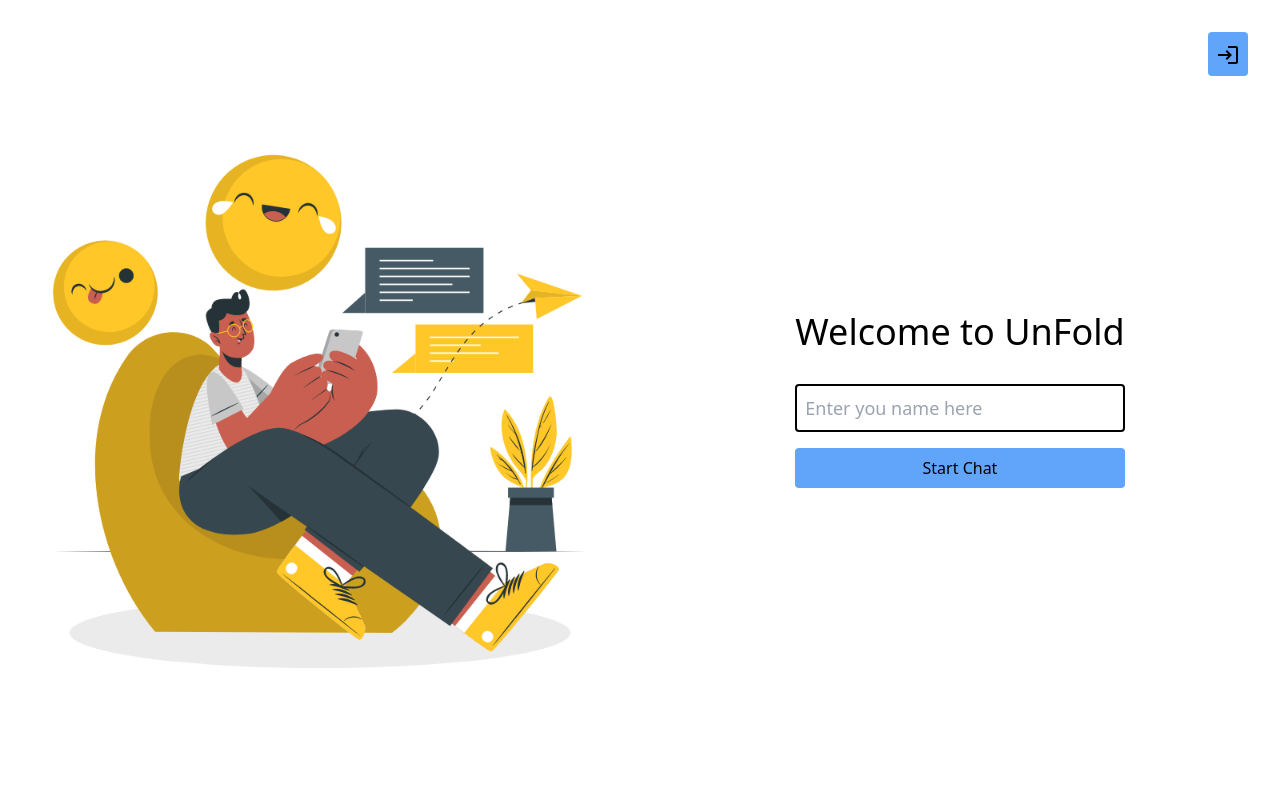
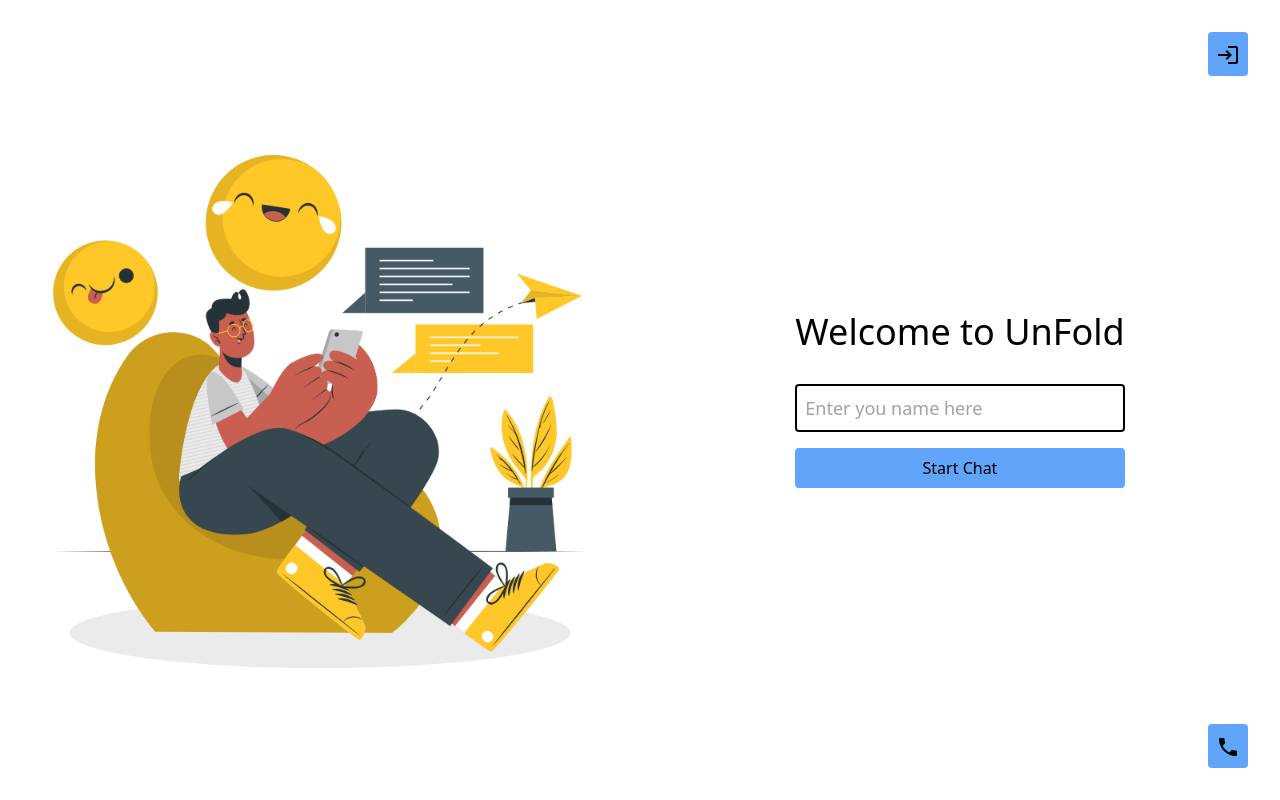
Before and after one commit to singhalkarun/unfold-frontend, a Next.js app: page / in a window 1280 px wide. Built offline with nearby package versions, Linux system fonts and the light colour scheme; no server answers.

Commit message:
Remove mailchimp script & add calendly link

```diff
--- a/components/head/head.tsx
+++ b/components/head/head.tsx
@@ -1,5 +1,4 @@
 import Head from 'next/head'
-import { MailchimpScript } from '../mailchimp/mailchimp.script'
 
 export const Header = () => {
   const currentUrl = 'https://unfold.fun/'
@@ -23,7 +22,6 @@ export const Header = () => {
       <meta property='og:title' content={pageTitle} key='ogtitle' />
       <meta property='og:description' content={description} key='ogdesc' />
       <meta property='og:image:alt' content={imageAlt} key='ogimagealt' />
-      <MailchimpScript />
     </Head>
   )
 }
--- a/components/home/home.page.tsx
+++ b/components/home/home.page.tsx
@@ -31,9 +31,14 @@ export const HomePage: NextPage<Props> = (props: Props) => {
           <LoginIcon />
         </button>
       )}
-      {/* <button className='absolute right-8 bottom-8 rounded p-2 text-lg bg-blue-400'>
+      <button
+        className='absolute right-8 bottom-8 rounded p-2 text-lg bg-blue-400'
+        onClick={() =>
+          window.open('https://calendly.com/singhalkarun/30min', '_blank')
+        }
+      >
         <PhoneIcon />
-      </button> */}
+      </button>
 
       {isLoginSignup ? (
         <LoginSignupComponent />
--- a/components/mailchimp/mailchimp.script.tsx
+++ /dev/null
@@ -1,14 +0,0 @@
-import Script from 'next/script'
-
-export const MailchimpScript = () => {
-  return (
-    <>
-      <Script
-        id='mcjs'
-        dangerouslySetInnerHTML={{
-          __html: `!function(c,h,i,m,p){m=c.createElement(h),p=c.getElementsByTagName(h)[0],m.async=1,m.src=i,p.parentNode.insertBefore(m,p)}(document,"script","https://chimpstatic.com/mcjs-connected/js/users/e58bb757020049cd10bd8eb1f/426844e371bc03ca7a893207a.js");`,
-        }}
-      ></Script>
-    </>
-  )
-}
```
